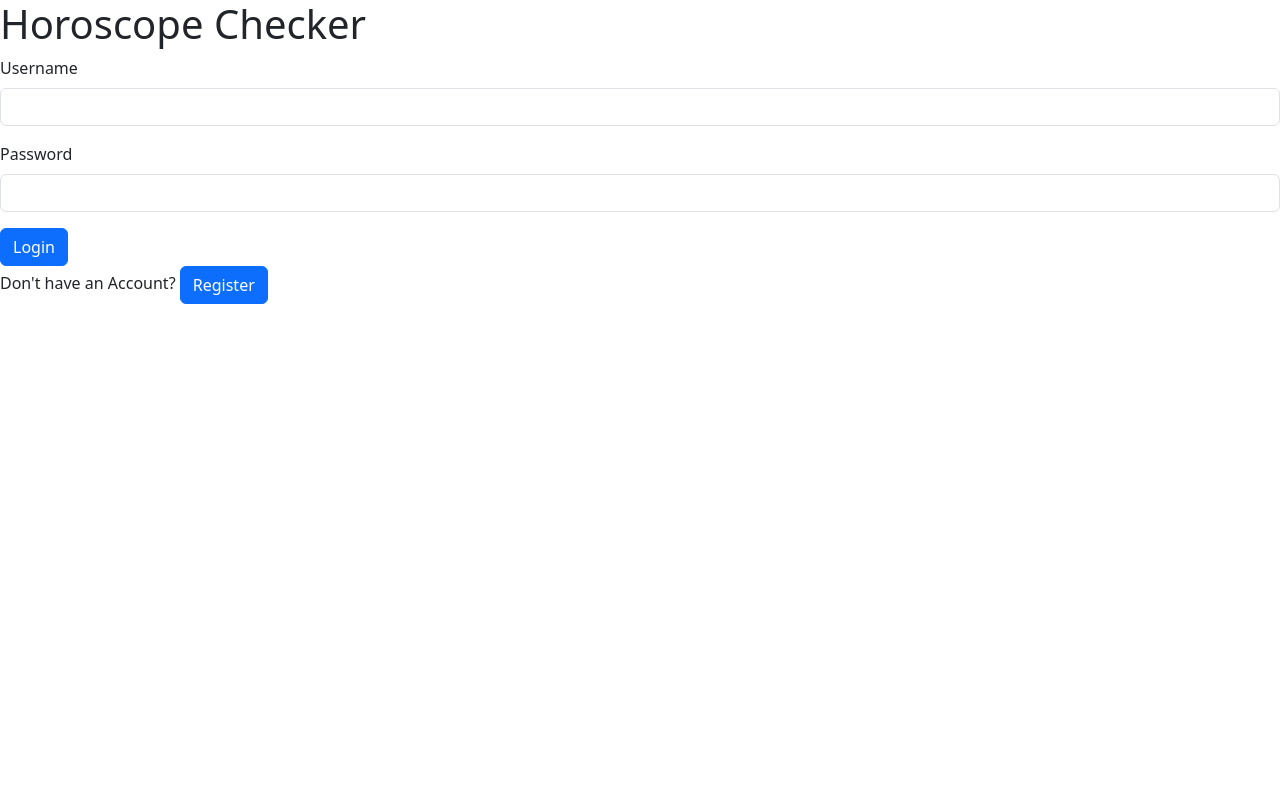
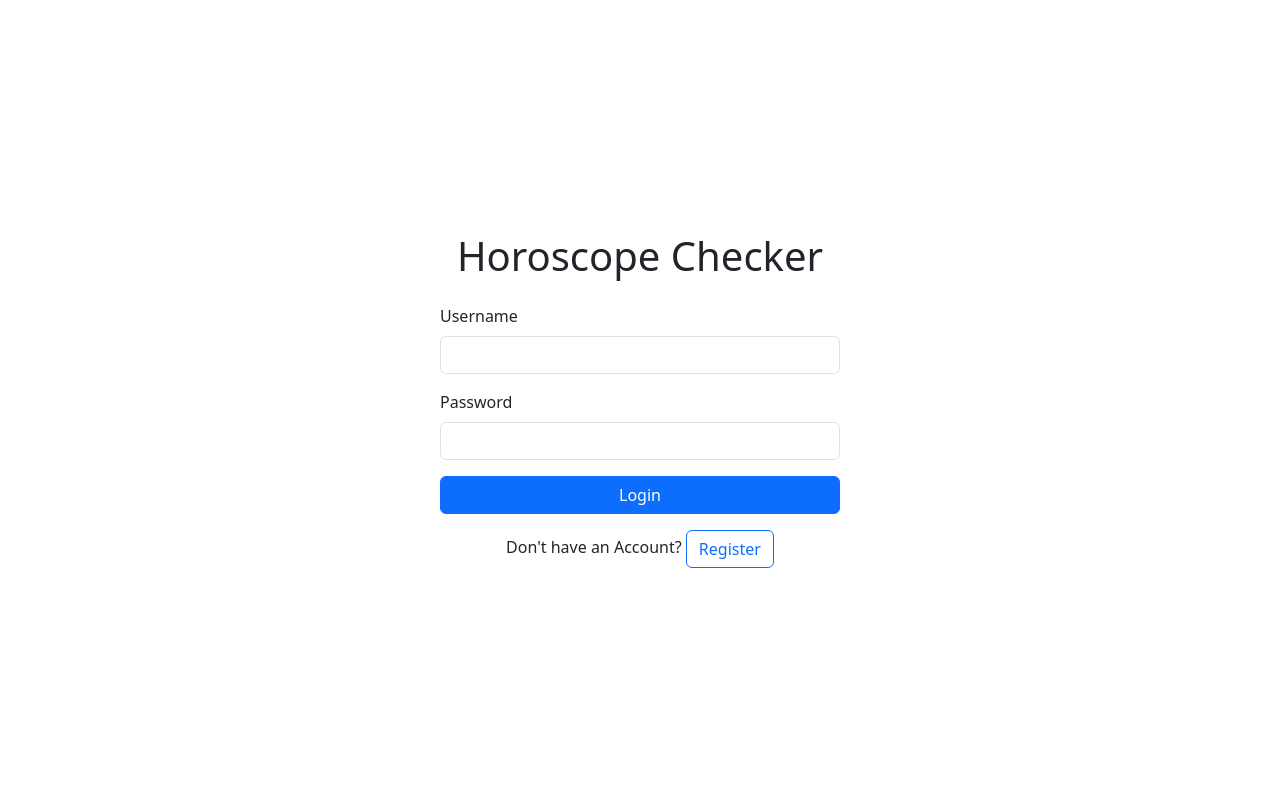
Before and after one commit to rezexxx/dynamicHoroscope, a PHP site: page /login.php in a window 1280 px wide. Run offline with PHP 8.4, Linux system fonts and the light colour scheme.

Commit message:
Update login.php

```diff
--- a/horoscope/login.php
+++ b/horoscope/login.php
@@ -57,32 +57,40 @@ mysqli_close($conn);
 ?>
 
 <!DOCTYPE html>
-<html>
+<html lang="en">
 <head>
+    <meta charset="UTF-8">
+    <meta name="viewport" content="width=device-width, initial-scale=1.0">
     <title>Login</title>
-    <link rel="stylesheet" href="styles/login.css">
+    <link rel="stylesheet" href="stylelogin.css">
     <!-- Bootstrap -->
     <link href="https://cdn.jsdelivr.net/npm/bootstrap@5.3.3/dist/css/bootstrap.min.css" rel="stylesheet" integrity="sha384-QWTKZyjpPEjISv5WaRU9OFeRpok6YctnYmDr5pNlyT2bRjXh0JMhjY6hW+ALEwIH" crossorigin="anonymous">
     <script src="https://cdn.jsdelivr.net/npm/bootstrap@5.3.3/dist/js/bootstrap.bundle.min.js" integrity="sha384-YvpcrYf0tY3lHB60NNkmXc5s9fDVZLESaAA55NDzOxhy9GkcIdslK1eN7N6jIeHz" crossorigin="anonymous"></script>
 </head>
 <body>
-    <h1>Horoscope Checker</h1>
+    <!-- Horoscope Checker Section -->
+    <div class="container d-flex flex-column justify-content-center align-items-center vh-100">
+        <h1 class="mb-4">Horoscope Checker</h1>
+
         <!-- Login Form -->
-        <form method="post" action="<?php echo htmlspecialchars($_SERVER['PHP_SELF']); ?>">
+        <form method="post" action="<?php echo htmlspecialchars($_SERVER['PHP_SELF']); ?>" class="w-100" style="max-width: 400px;">
             <div class="mb-3">
                 <label for="username" class="form-label">Username</label>
-                <input type="text" class="form-control" id="username" name="username">
+                <input type="text" class="form-control" id="username" name="username" required>
             </div>
             <div class="mb-3">
                 <label for="password" class="form-label">Password</label>
-                <input type="password" class="form-control" id="password" name="password">
+                <input type="password" class="form-control" id="password" name="password" required>
             </div>
-            <button type="submit" class="btn btn-primary">Login</button>
+            <button type="submit" class="btn btn-primary w-100">Login</button>
         </form>
-        <!-- Separate Register Account Container for Styling -->
-        <div class="register-container">
+
+        <!-- Separate Register Account Section -->
+        <div class="mt-3 text-center">
             <label>Don't have an Account?</label>
-            <a class="btn btn-primary" href="register.php" role="button">Register</a>
+            <a class="btn btn-outline-primary" href="register.php" role="button">Register</a>
         </div>
+    </div>
+
 </body>
 </html>
```
